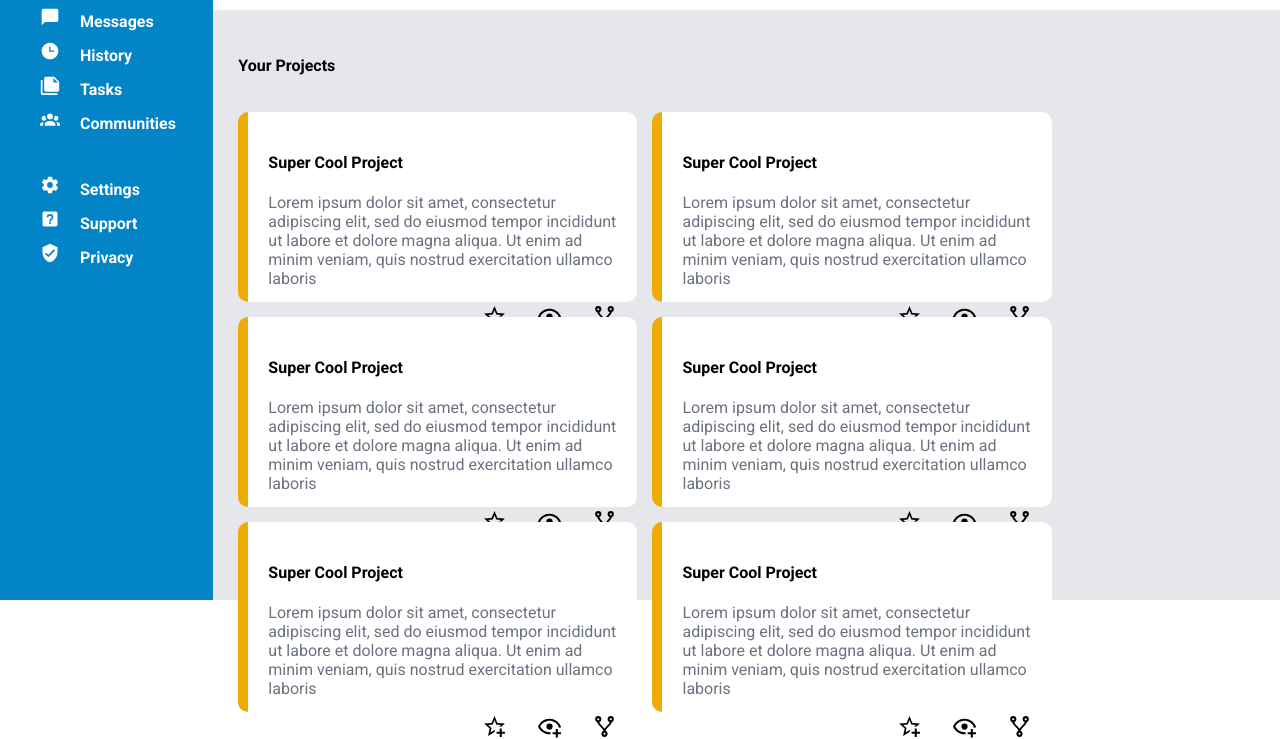
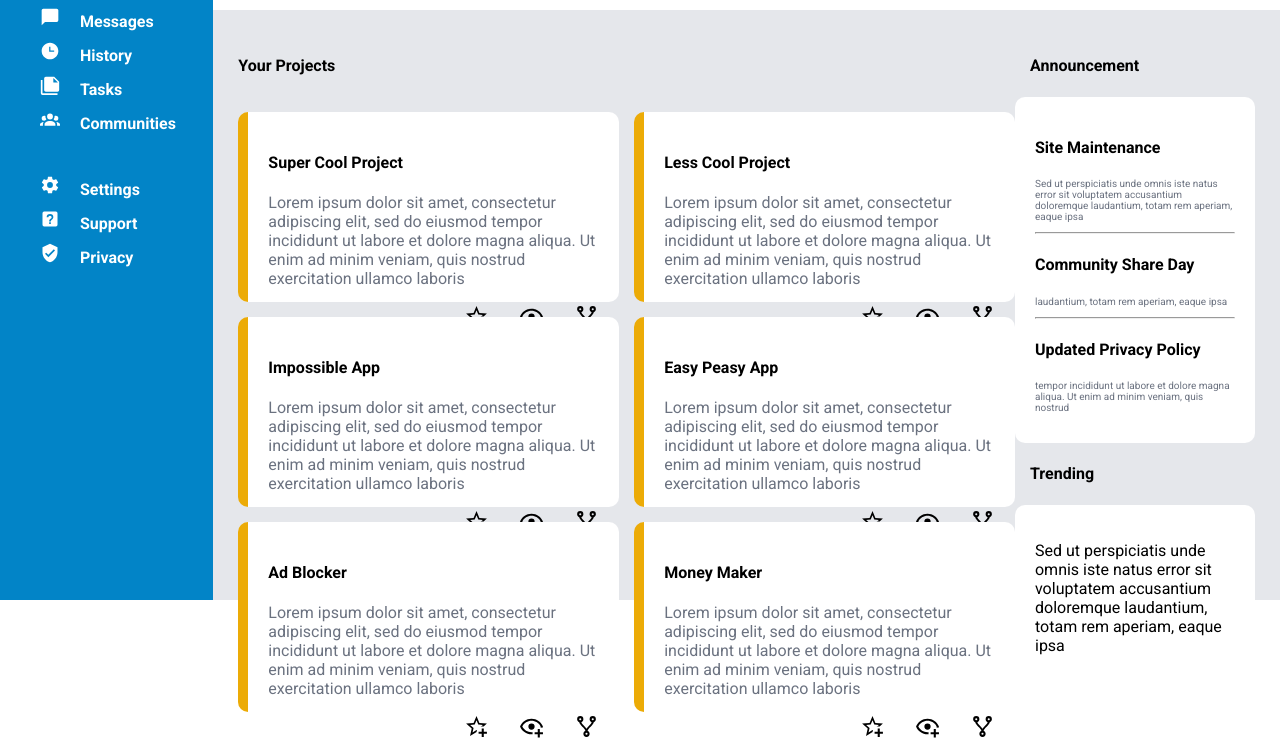
Before and after one commit to Ahmedhatem307/Admin-Dashboard, a plain HTML site: page index.html in a window 1280 px wide. Shown: the part 200-939 px from the top of the page. Drawn offline with Linux system fonts and the light colour scheme; a web font is replaced by a local one.

Commit message:
Add announcment & trending layout and styles

```diff
--- a/index.html
+++ b/index.html
@@ -4,7 +4,7 @@
 <head>
     <meta charset="UTF-8">
     <meta name="viewport" content="width=device-width, initial-scale=1.0">
-    <title>Document</title>
+    <title>Admin DashBoard</title>
     <link rel="stylesheet" href="style.css">
     <script src="script.js"></script>
     <link rel="preconnect" href="https://fonts.googleapis.com">
@@ -79,7 +79,7 @@
                     </div>
                 </div>
                 <div class="project-item">
-                    <h4>Super Cool Project</h4>
+                    <h4>Less Cool Project</h4>
                     <p>Lorem ipsum dolor sit amet, consectetur adipiscing elit, sed do
                         eiusmod tempor incididunt ut labore et dolore magna aliqua. Ut
                         enim ad minim veniam, quis nostrud exercitation ullamco laboris
@@ -91,7 +91,7 @@
                     </div>
                 </div>
                 <div class="project-item">
-                    <h4>Super Cool Project</h4>
+                    <h4>Impossible App</h4>
                     <p>Lorem ipsum dolor sit amet, consectetur adipiscing elit, sed do
                         eiusmod tempor incididunt ut labore et dolore magna aliqua. Ut
                         enim ad minim veniam, quis nostrud exercitation ullamco laboris
@@ -103,7 +103,7 @@
                     </div>
                 </div>
                 <div class="project-item">
-                    <h4>Super Cool Project</h4>
+                    <h4>Easy Peasy App</h4>
                     <p>Lorem ipsum dolor sit amet, consectetur adipiscing elit, sed do
                         eiusmod tempor incididunt ut labore et dolore magna aliqua. Ut
                         enim ad minim veniam, quis nostrud exercitation ullamco laboris
@@ -115,7 +115,7 @@
                     </div>
                 </div>
                 <div class="project-item">
-                    <h4>Super Cool Project</h4>
+                    <h4>Ad Blocker</h4>
                     <p>Lorem ipsum dolor sit amet, consectetur adipiscing elit, sed do
                         eiusmod tempor incididunt ut labore et dolore magna aliqua. Ut
                         enim ad minim veniam, quis nostrud exercitation ullamco laboris
@@ -127,7 +127,7 @@
                     </div>
                 </div>
                 <div class="project-item">
-                    <h4>Super Cool Project</h4>
+                    <h4>Money Maker</h4>
                     <p>Lorem ipsum dolor sit amet, consectetur adipiscing elit, sed do
                         eiusmod tempor incididunt ut labore et dolore magna aliqua. Ut
                         enim ad minim veniam, quis nostrud exercitation ullamco laboris
@@ -139,6 +139,38 @@
                     </div>
                 </div>
             </div>
+            <div class="announcement-trend">
+                <h4 id="ans-row">Announcement</h4>
+                <div class="announcement-menu">
+                    <h4>Site Maintenance</h4>
+                    <p>
+                        Sed ut perspiciatis unde omnis iste natus error
+                        sit voluptatem accusantium doloremque laudantium,
+                        totam rem aperiam, eaque ipsa
+                    </p>
+                    <hr>
+                    <h4>Community Share Day</h4>
+                    <P>
+                        laudantium,
+                        totam rem aperiam, eaque ipsa
+                    </P>
+                    <hr>
+                    <h4>Updated Privacy Policy</h4>
+                    <p>
+                        tempor incididunt ut labore et dolore magna aliqua. Ut
+                        enim ad minim veniam, quis nostrud
+                    </p>
+                </div>
+
+                <h4 id="trend-row">Trending</h4>
+                <div class="trend">
+                    <p>
+                        Sed ut perspiciatis unde omnis iste natus error
+                        sit voluptatem accusantium doloremque laudantium,
+                        totam rem aperiam, eaque ipsa
+                    </p>
+                </div>
+            </div>
         </div>
     </div>
 </body>
--- a/style.css
+++ b/style.css
@@ -276,15 +276,51 @@ input[type="search"] {
     height: 150px;
 }
 
-.project-item p{
+.project-item p {
     color: #6b7280;
 }
 
-.project-item img{
+.project-item img {
     width: 25px;
 }
-.item-buttons{
+
+.item-buttons {
     display: flex;
     justify-content: end;
     gap: 30px;
 }
+
+.announcement-trend {
+    grid-row: 1 / span 4;
+    grid-column: 3 / span 1;
+    display: grid;
+    grid-template-columns: 1fr;
+    grid-template-rows: 0.5fr 3fr 0.5fr 3fr;
+}
+
+#ans-row {
+    grid-row: 1 / span 1;
+    grid-column: 1 / span 1;
+}
+
+#ans-row, #trend-row{
+    margin-left: 15px;
+}
+
+.announcement-menu, .trend{
+    padding: 20px;
+    background-color: white;
+    border-radius: 10px;
+    justify-self: center;
+    width: 200px;
+}
+
+.announcement-menu {
+    grid-row: 2 / span 1;
+    grid-column: 1 / span 1;
+}
+
+.announcement-menu p{
+    font-size: 10px;
+    color: #6b7280;
+}
```
Also changed, not shown: 1 other file.
